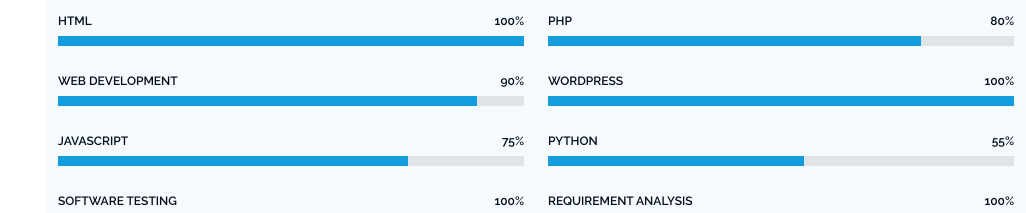
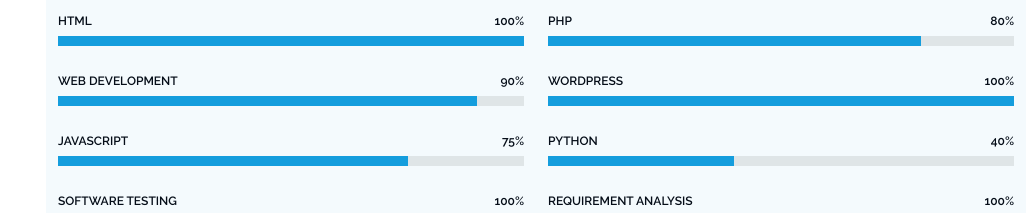
Before and after one commit to FardinaSultana/portfolio, a plain HTML site: page index.html in a window 1280 px wide. Shown: the part 1900-2113 px from the top of the page, without its empty margins (254-1280 px from the left). Drawn offline with Linux system fonts and the light colour scheme.

Commit message:
Update index.html

```diff
--- a/index.html
+++ b/index.html
@@ -304,9 +304,9 @@
             </div><!-- End Skills Item -->
 
             <div class="progress">
-              <span class="skill"><span>Python</span> <i class="val">55%</i></span>
+              <span class="skill"><span>Python</span> <i class="val">40%</i></span>
               <div class="progress-bar-wrap">
-                <div class="progress-bar" role="progressbar" aria-valuenow="55" aria-valuemin="0" aria-valuemax="100"></div>
+                <div class="progress-bar" role="progressbar" aria-valuenow="40" aria-valuemin="0" aria-valuemax="100"></div>
               </div>
             </div>
 
```
